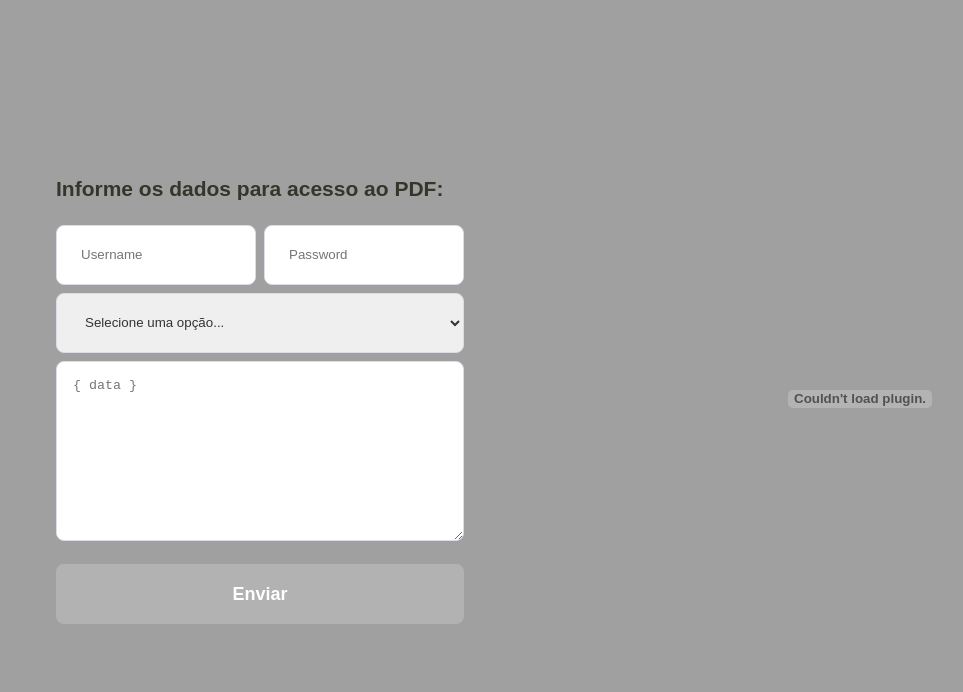
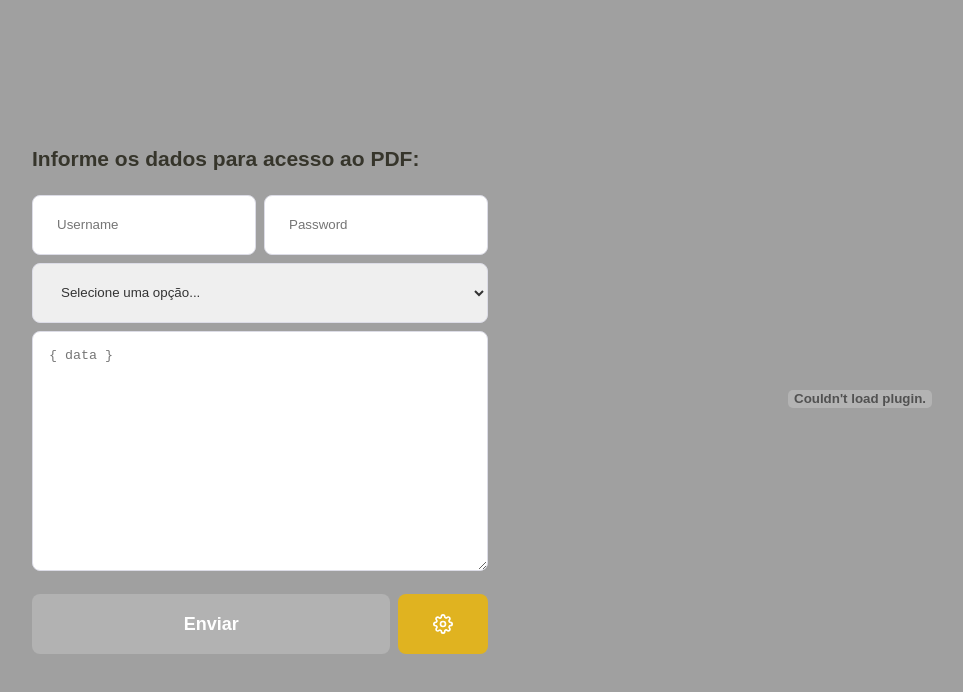
Before and after one commit to ia-Simon/pdf-visualizer, a React (Create React App) app: page / in a window 1280 px wide. Shown: the top 692 px of the page, without its empty margins (80-1043 px from the left). Built offline with nearby package versions, Linux system fonts and the light colour scheme.

Commit message:
QoL enhancements on the GUI

```diff
--- a/package.json
+++ b/package.json
@@ -10,6 +10,7 @@
     "axios": "^0.19.2",
     "react": "^16.13.1",
     "react-dom": "^16.13.1",
+    "react-icons": "^3.9.0",
     "react-router-dom": "^5.1.2",
     "react-scripts": "3.4.1",
     "xml2js": "^0.4.23"
--- a/src/global.css
+++ b/src/global.css
@@ -36,7 +36,7 @@ form select {
 form textarea {
     width: 100%;
     resize: vertical;
-    min-height: 180px;
+    min-height: 240px;
     color: #333;
     border: 1px solid #dcdce6;
     border-radius: 8px;
--- a/src/pages/PdfGetter/index.js
+++ b/src/pages/PdfGetter/index.js
@@ -1,4 +1,5 @@
 import React, { useState } from 'react';
+import { FiSettings } from 'react-icons/fi'
 import { parseStringPromise } from 'xml2js';
 
 import api from '../../services/api';
@@ -11,23 +12,43 @@ export default function PdfGetter() {
     const [url, setUrl] = useState('');
     const [jsonPayLoad, setJsonPayLoad] = useState('');
     const [pdf, setPdf] = useState('');
+    const [confState, setConfState] = useState(true);
 
     function handleSelect(e) {
         setUrl(e.target.value);
 
-        let submitButton = document.getElementById('Enviar');
-        if(e.target.value !== "") {
+        let submitButton = document.querySelector('#Enviar');
+        if (e.target.value !== "") {
             submitButton.disabled = false;
         } else {
             submitButton.disabled = true;
         }
+    }
 
+    function handleConf(e) {
+        let confButton = document.querySelector('#Conf');
+        let inputAuth = document.querySelector('.input-auth');
+        let select = document.querySelector('#APIselect');
+
+        if(confState) {
+            confButton.style.background = '#808080';
+            setConfState(false);
+
+            inputAuth.style.display = 'none';
+            select.style.display = 'none';
+        } else {
+            confButton.style.background = '#e0b320';
+            setConfState(true);
+
+            inputAuth.style.display = 'flex';
+            select.style.display = 'block';
+        }
     }
 
     function handlePdfRequest(e) {
         e.preventDefault();
 
-        let submitButton = document.getElementById('Enviar');
+        let submitButton = document.querySelector('#Enviar');
         submitButton.disabled = true;
 
         let formData = new FormData();
@@ -65,7 +86,7 @@ export default function PdfGetter() {
                 link.href = pdf;
 
                 let oldLink = document.querySelector('#pdfDL');
-                if(oldLink !== null)
+                if (oldLink !== null)
                     oldLink.remove();
 
                 document.querySelector('#pdfViewer').appendChild(link);
@@ -84,7 +105,7 @@ export default function PdfGetter() {
                 <h1>Informe os dados para acesso ao PDF:</h1>
 
                 <form onSubmit={handlePdfRequest}>
-                    <div className="input-items">
+                    <div className="input-auth">
                         <input
                             placeholder="Username"
                             value={username}
@@ -99,7 +120,7 @@ export default function PdfGetter() {
                         />
                     </div>
 
-                    <select onChange={handleSelect}>
+                    <select id="APIselect" onChange={handleSelect}>
                         <option value="">Selecione uma opção...</option>
                         <option value="CriarDPS:1.7">DPS</option>
                         <option value="CriarProposta:1.7">Proposta</option>
@@ -111,7 +132,12 @@ export default function PdfGetter() {
                         onChange={e => setJsonPayLoad(e.target.value)}
                     />
 
-                    <button id='Enviar' className="button" type="submit" disabled={true}>Enviar</button>
+                    <div className="input-conf">
+                        <button id="Enviar" className="button" type="submit" disabled={true}>Enviar</button>
+                        <span id="Conf" className="button" onClick={handleConf}>
+                            <FiSettings size={20} color="#FFF" />
+                        </span>
+                    </div>
                 </form>
             </section>
 
--- a/src/pages/PdfGetter/styles.css
+++ b/src/pages/PdfGetter/styles.css
@@ -11,7 +11,7 @@
 
 .pdfGetter-container section {
     width: 100%;
-    padding: 96px;
+    padding: 72px;
 }
 
 .pdfGetter-container section h1 {
@@ -23,19 +23,34 @@
     width: 100%;
 }
 
-.pdfGetter-container section form .input-items {
+.pdfGetter-container section form .input-auth {
     display: flex;
     align-items: center;
     justify-content: space-between;
     margin-bottom: 8px;
 }
 
-.pdfGetter-container section form .input-items input:first-of-type {
+.pdfGetter-container section form .input-auth input:first-of-type {
     margin-right: 8px;
 }
-
 .pdfGetter-container section form select {
     margin-bottom: 8px;
+}
+
+.pdfGetter-container section form .input-conf {
+    display: flex;
+    align-items: center;
+    justify-content: space-between;
+}
+
+.pdfGetter-container section form .input-conf #Conf {
+    display: flex;
+    margin-left: 8px;
+    width: 25%;
+}
+
+.pdfGetter-container section form .input-conf #Conf svg {
+    margin: auto;
 }
 
 .pdfGetter-container section object {
```
Also changed, not shown: 1 other file (tests, documents, lock files or other folders).
